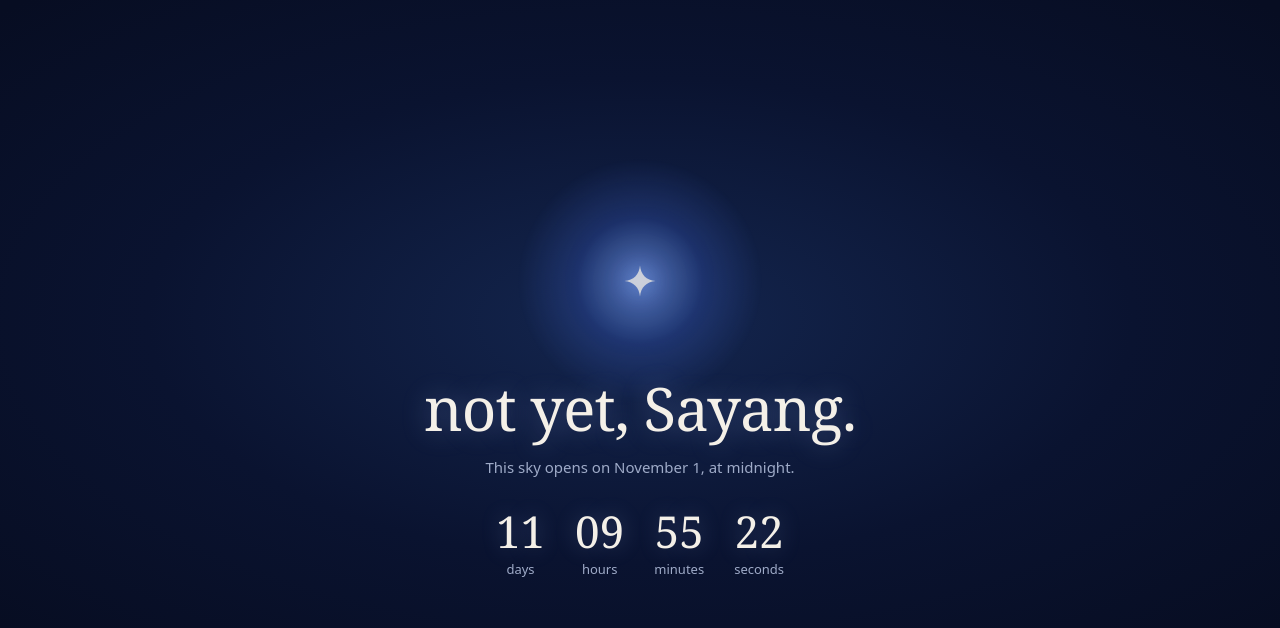
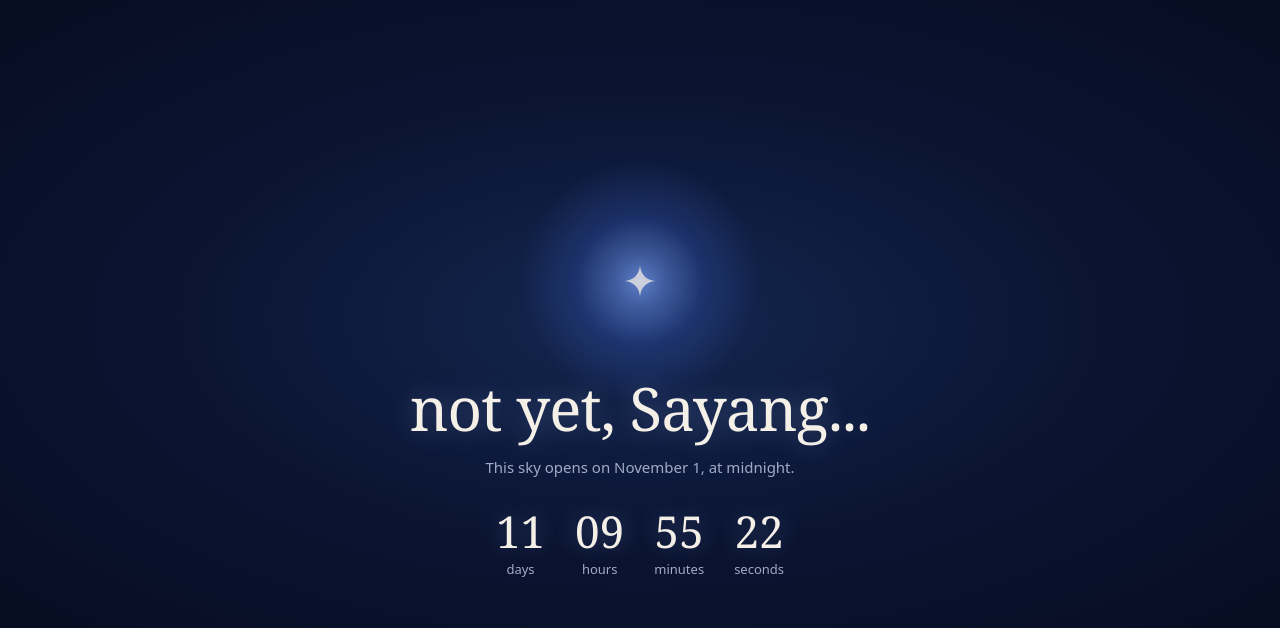
Before and after one commit to alrette/22ndOfNova, a React (Vite) app: page / in a window 1280 px wide. Shown: the top 628 px of the page. Built offline with nearby package versions, Linux system fonts and the light colour scheme.

Commit message:
trigger deploy

```diff
--- a/src/content.js
+++ b/src/content.js
@@ -299,7 +299,7 @@ export const ui = {
   songOpen: 'Play our song',
   beginSound: 'Begin with sound',
   beginQuiet: 'Begin quietly',
-  gateTitle: (name) => `not yet, Sayang.`,
+  gateTitle: (name) => `not yet, Sayang...`,
   gateWhen: 'This sky opens on November 1, at midnight.',
   gateStar: 'Not yet. Soon.',
   gateUnits: ['day', 'hour', 'minute', 'second'],
```
